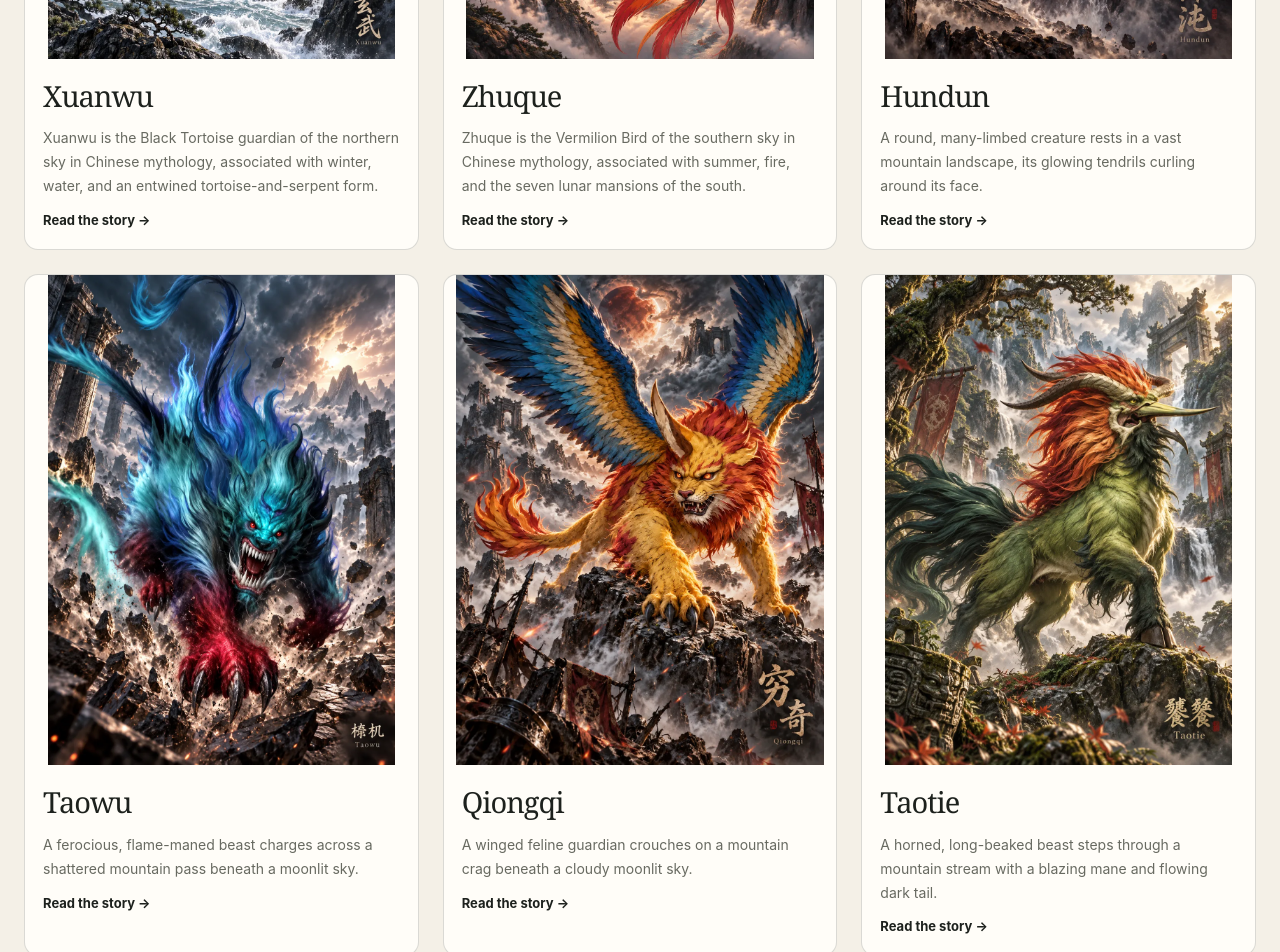
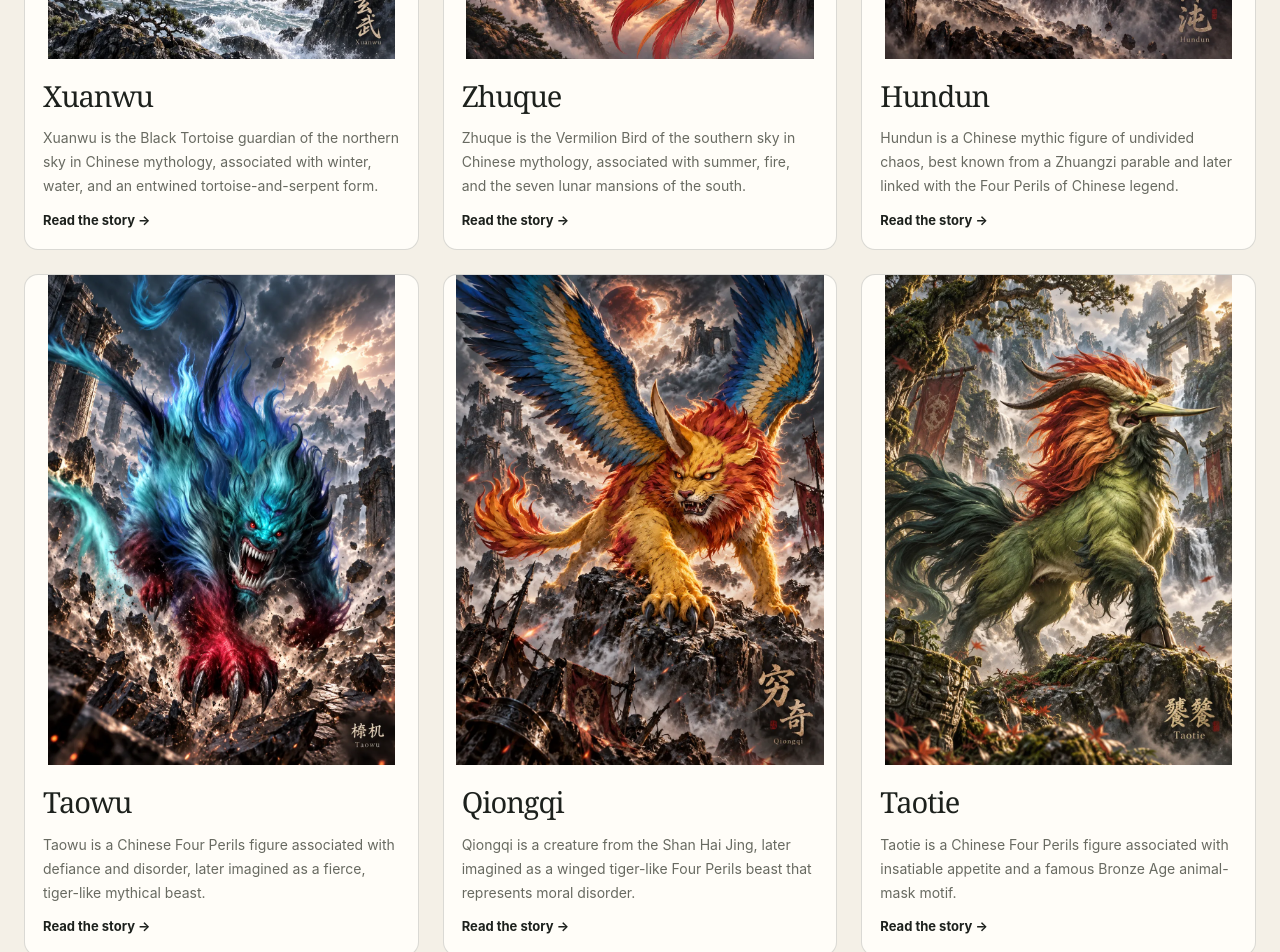
Before and after one commit to rakezhou2020/mythcoloring, a Next.js app: page /creatures in a window 1280 px wide. Shown: the part 4520-5472 px from the top of the page. Built offline with nearby package versions, Linux system fonts and the light colour scheme.

Commit message:
Expand four fierce beast archives

```diff
--- a/data/creatures.ts
+++ b/data/creatures.ts
@@ -304,11 +304,11 @@ export const creatures: Creature[] = [
     name: "Hundun",
     localName: "浑沌",
     themeSlug: "shan-hai-jing",
-    origin: "Myth-inspired coloring artwork of Hundun (浑沌).",
-    shortDescription: "A round, many-limbed creature rests in a vast mountain landscape, its glowing tendrils curling around its face.",
-    appearance: "This artwork depicts Hundun with a soft coral body, violet limbs, a pale underside, a toothy grin, and turquoise sensory tendrils.",
-    legend: "The finished illustration places the creature amid fractured peaks and ancient ruins beneath a glowing circular sky, expanding the surreal mood of the coloring page.",
-    symbolism: "Warm coral, violet, and turquoise form an unusual coloring palette, while broad body shapes and intricate mountain scenery balance simple and detailed areas.",
+    origin: "Hundun, also written Huntun or Chaos, has several overlapping traditions. In the Zhuangzi, Hundun is the ruler of the center with no seven openings. In the Zuo Zhuan, a related name appears among the Four Perils, labels applied to people or clans condemned for harmful conduct. Later folklore and bestiaries developed Hundun into a fantastic creature. It is not simply a Shan Hai Jing entry.",
+    shortDescription: "Hundun is a Chinese mythic figure of undivided chaos, best known from a Zhuangzi parable and later linked with the Four Perils of Chinese legend.",
+    appearance: "Hundun has no single fixed historical appearance. The Zhuangzi emphasizes its lack of ordinary openings, while later bestiaries describe strange animal forms. This artwork's round coral body, violet limbs, toothy grin, and turquoise tendrils are MythColoring's imaginative interpretation rather than a reconstruction of one ancient image.",
+    legend: "In the Zhuangzi, the rulers of the North and South Seas repay Hundun's kindness by drilling one opening each day so it can see, hear, eat, and breathe like other beings. On the seventh day Hundun dies. This is a philosophical parable about the cost of forcing a natural whole to fit familiar expectations, not a historical event or a monster adventure.",
+    symbolism: "Hundun represents mystery, wholeness, and the creative potential of what has not yet been divided into fixed forms. Its later connection with the Four Perils adds a contrasting warning about confusion and disorder. Through MythColoring, its unusual form becomes a coloring page that welcomes imaginative color choices.",
     heroImage: "/products/hundun/finished.webp",
     featured: true,
     status: "published",
@@ -318,11 +318,11 @@ export const creatures: Creature[] = [
     name: "Taowu",
     localName: "梼杌",
     themeSlug: "shan-hai-jing",
-    origin: "Myth-inspired coloring artwork of Taowu (梼杌).",
-    shortDescription: "A ferocious, flame-maned beast charges across a shattered mountain pass beneath a moonlit sky.",
-    appearance: "This artwork depicts Taowu with a mane of blue and turquoise flame, crimson claws, red eyes, long fangs, and a dark indigo body.",
-    legend: "The finished illustration places the creature amid crumbling stone gates, airborne debris, and rugged mountains lit by a stormy sunset.",
-    symbolism: "Cool blue flames and vivid crimson paws create a striking palette, while the mane and fractured rocks offer detailed coloring areas.",
+    origin: "Taowu is one of the Four Perils named in the Zuo Zhuan. There, the name is applied to an obstinate and destructive descendant of Zhuanxu, not first presented as a fully described animal. Later bestiaries and commentaries turned Taowu into a fierce beast, often tiger-like with a human face, prominent tusks, and a long tail. These traditions should be kept distinct.",
+    shortDescription: "Taowu is a Chinese Four Perils figure associated with defiance and disorder, later imagined as a fierce, tiger-like mythical beast.",
+    appearance: "Later descriptions vary, but many give Taowu a tiger-like body, a human face, tusk-like teeth, and a long tail. This artwork's dark indigo body, blue-and-turquoise flame mane, crimson claws, red eyes, and long fangs are MythColoring's dramatic interpretation of those later beast traditions.",
+    legend: "The earliest Four Perils account gives Taowu a moral story rather than a quest: it refuses instruction, rejects wise counsel, and disrupts the order of the world. The name was then used for one of the dangerous forces driven to the far borders in the legend of Shun. Later storytellers gave that warning a beastly form, turning stubborn disorder into a creature that charges out of the mountains.",
+    symbolism: "Taowu represents the danger of stubbornness and the consequences of refusing to learn. Its later beast form makes an abstract warning visible through claws, tusks, and momentum. Through MythColoring, the blazing mane and fractured landscape create a bold coloring page while preserving the distinction between ancient moral text and later imagery.",
     heroImage: "/products/taowu/finished.webp",
     featured: true,
     status: "published",
@@ -332,11 +332,11 @@ export const creatures: Creature[] = [
     name: "Qiongqi",
     localName: "穷奇",
     themeSlug: "shan-hai-jing",
-    origin: "Myth-inspired coloring artwork of Qiongqi (穷奇).",
-    shortDescription: "A winged feline guardian crouches on a mountain crag beneath a cloudy moonlit sky.",
-    appearance: "This artwork depicts Qiongqi with a golden coat, fiery red mane and tail, blue-and-gold wings, long dark claws, and a pale horn.",
-    legend: "The finished illustration places the creature amid ruined mountain gates and storm clouds lit by a red eclipse, extending the dramatic coloring-page scene.",
-    symbolism: "Gold fur, red flame-like markings, and layered blue wings create a vivid palette, while feathers and craggy stone add detailed coloring areas.",
+    origin: "Qiongqi appears in the Shan Hai Jing as a strange creature on Mount Feng: it is described as ox-like, covered in hedgehog-like hair, with a cry like a barking dog. The text calls it a man-eater. Later bestiaries and folklore reshaped it into a winged tiger-like beast and linked its name with the Four Perils, so its appearance changes across sources.",
+    shortDescription: "Qiongqi is a creature from the Shan Hai Jing, later imagined as a winged tiger-like Four Perils beast that represents moral disorder.",
+    appearance: "The Shan Hai Jing gives Qiongqi an ox-like form and prickly hair, not the familiar winged feline silhouette of later art. Later traditions add wings, a tiger-like body, and a more predatory presence. This artwork's golden coat, fiery mane and tail, blue-and-gold wings, claws, and pale horn are MythColoring's interpretation of those later traditions.",
+    legend: "Qiongqi's legend grew more elaborate after the Shan Hai Jing. Later stories portray it as a creature that sides with wrongdoing when people quarrel, a dramatic inversion of the guardian who protects what is right. That later moral tale gives Qiongqi its enduring menace: it does not merely look fierce, but represents judgment turned upside down.",
+    symbolism: "Qiongqi represents moral confusion and the need to look beyond appearances when choosing a side. Its changing form across texts also shows how legends evolve as artists and storytellers revisit older names. Through MythColoring, its layered wings, bright mane, and mountain crag make room for vivid color while the archive keeps its sources clear.",
     heroImage: "/products/qiongqi/finished.webp",
     featured: true,
     status: "published",
@@ -346,11 +346,11 @@ export const creatures: Creature[] = [
     name: "Taotie",
     localName: "饕餮",
     themeSlug: "shan-hai-jing",
-    origin: "Myth-inspired coloring artwork of Taotie (饕餮).",
-    shortDescription: "A horned, long-beaked beast steps through a mountain stream with a blazing mane and flowing dark tail.",
-    appearance: "This artwork depicts Taotie with green fur, a fiery orange-red mane, curved brown horns, a pale-yellow beak, and a sweeping deep-green tail.",
-    legend: "The finished illustration places the creature among ancient stone gates, waterfalls, and forested peaks, extending the peaceful mountain scene of the coloring page.",
-    symbolism: "Green fur, warm orange hair, and dark horns create a balanced natural palette, while the landscape and mane offer detailed areas to color.",
+    origin: "Taotie is one of the Four Perils named in the Zuo Zhuan. In that account, the name is applied to an insatiably greedy member of the Jinyun lineage, whose appetite for food and wealth becomes a moral warning. The word is also conventionally used for the frontal animal-mask motif on Shang and Zhou bronze vessels, though the ancient meaning of that motif remains uncertain.",
+    shortDescription: "Taotie is a Chinese Four Perils figure associated with insatiable appetite and a famous Bronze Age animal-mask motif.",
+    appearance: "Taotie has no single, historically fixed beast form. The bronze motif commonly called taotie centers on large eyes and may include horns, fangs, ears, jaws, legs, or a divided animal body. This artwork's green fur, fiery mane, curved horns, pale-yellow beak, and sweeping tail are MythColoring's original visual interpretation, not a reconstruction of an ancient bronze mask.",
+    legend: "In the Zuo Zhuan, Taotie is a story of appetite without limits: greed for food and possessions grows so great that it cannot be satisfied. The name was later joined to the Four Perils, a group sent away in the legendary age of Shun. Centuries of artists then gave the warning an unforgettable visual life through the powerful masks on ritual bronzes and later fantastic creatures.",
+    symbolism: "Taotie represents excess, self-restraint, and the lasting power of ritual art. Its famous mask motif shows how a single pair of eyes can carry mystery without a complete animal body. Through MythColoring, the mountain creature is a new artwork inspired by that long visual tradition, ready for families and colorists to reinterpret.",
     heroImage: "/products/taotie/finished.webp",
     featured: true,
     status: "published",
```
